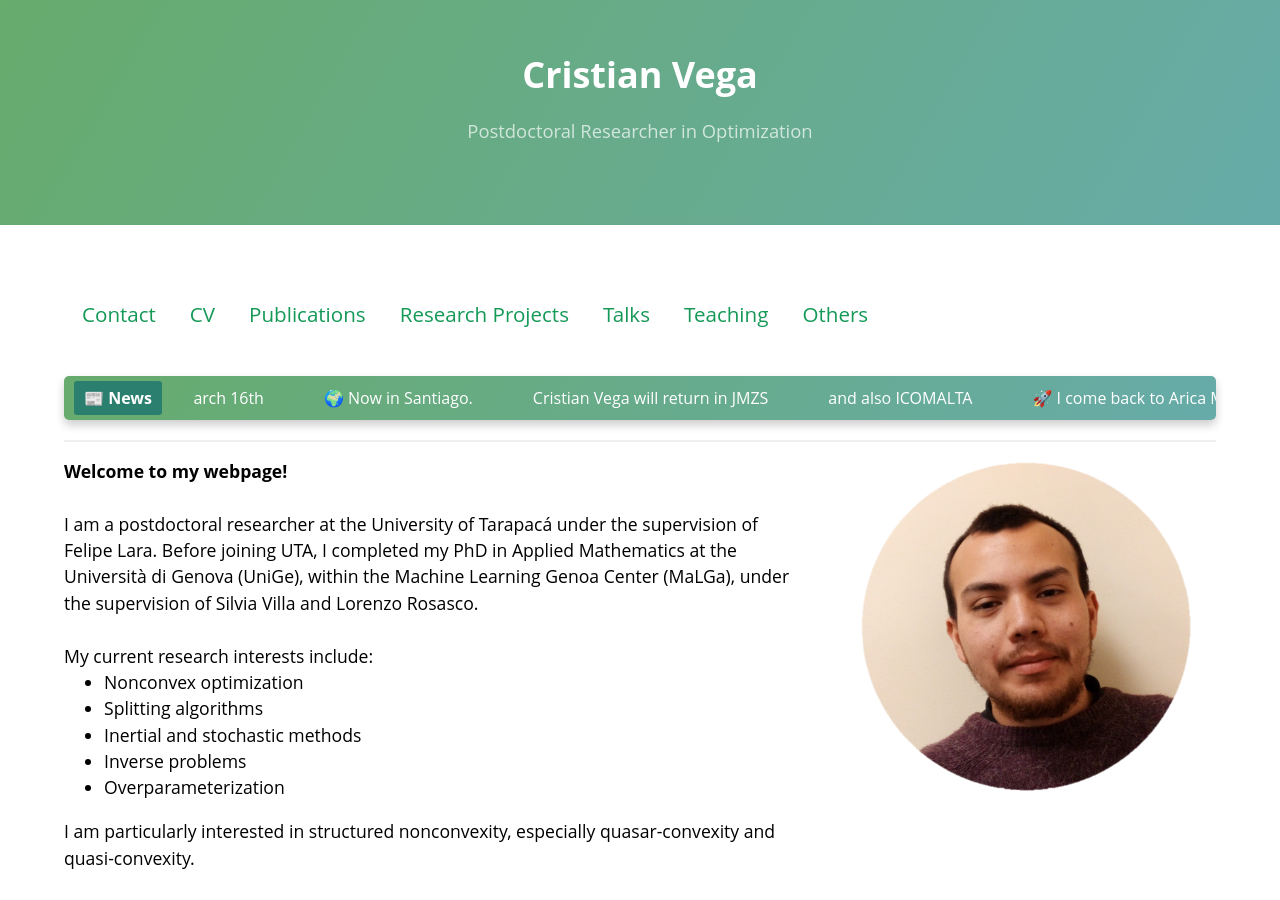
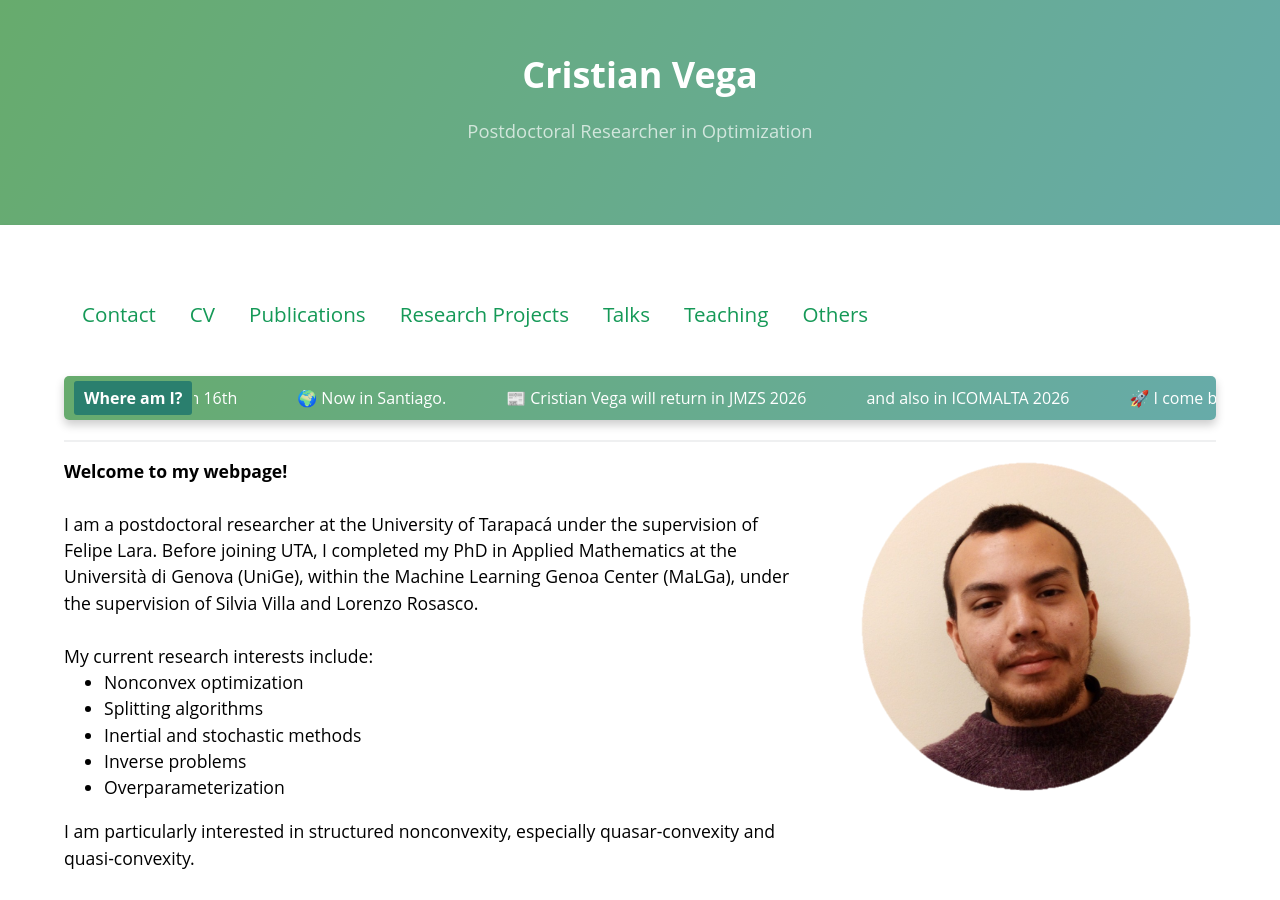
Before and after one commit to cristianvega1995/cristianvega1995.github.io, a Jekyll site: the page index.html, which Jekyll copies as it is, in a window 1280 px wide and 900 px high. Built offline with Jekyll 4.4.1, drawn with Linux system fonts in a browser that asks for light colours.

Commit message:
Update index.html

```diff
--- a/index.html
+++ b/index.html
@@ -440,7 +440,7 @@
 </table>
 <!-- ===== NEWS TICKER (integrated) ===== -->
 <div class="news-container">
-    <span class="news-title">📰 News</span>
+    <span class="news-title">Where am I?</span>
     <div class="news-ticker-wrapper">
         <div class="news-ticker" id="news-ticker"></div>
     </div>
@@ -630,8 +630,8 @@ var x = setInterval(function() {
 const newsList = [
     "🚀 I come back to Arica March 16th",
     "🌍 Now in Santiago.",
-    " Cristian Vega will return in JMZS",
-    " and also ICOMALTA",
+    " 📰 Cristian Vega will return in JMZS 2026",
+    " and also in ICOMALTA 2026",
     //"🎬 Upcoming blockbuster movie breaks records!",
     //"⚽ Football championship finals this weekend!",
     //"🧪 Breakthrough in fusion energy research",
```
